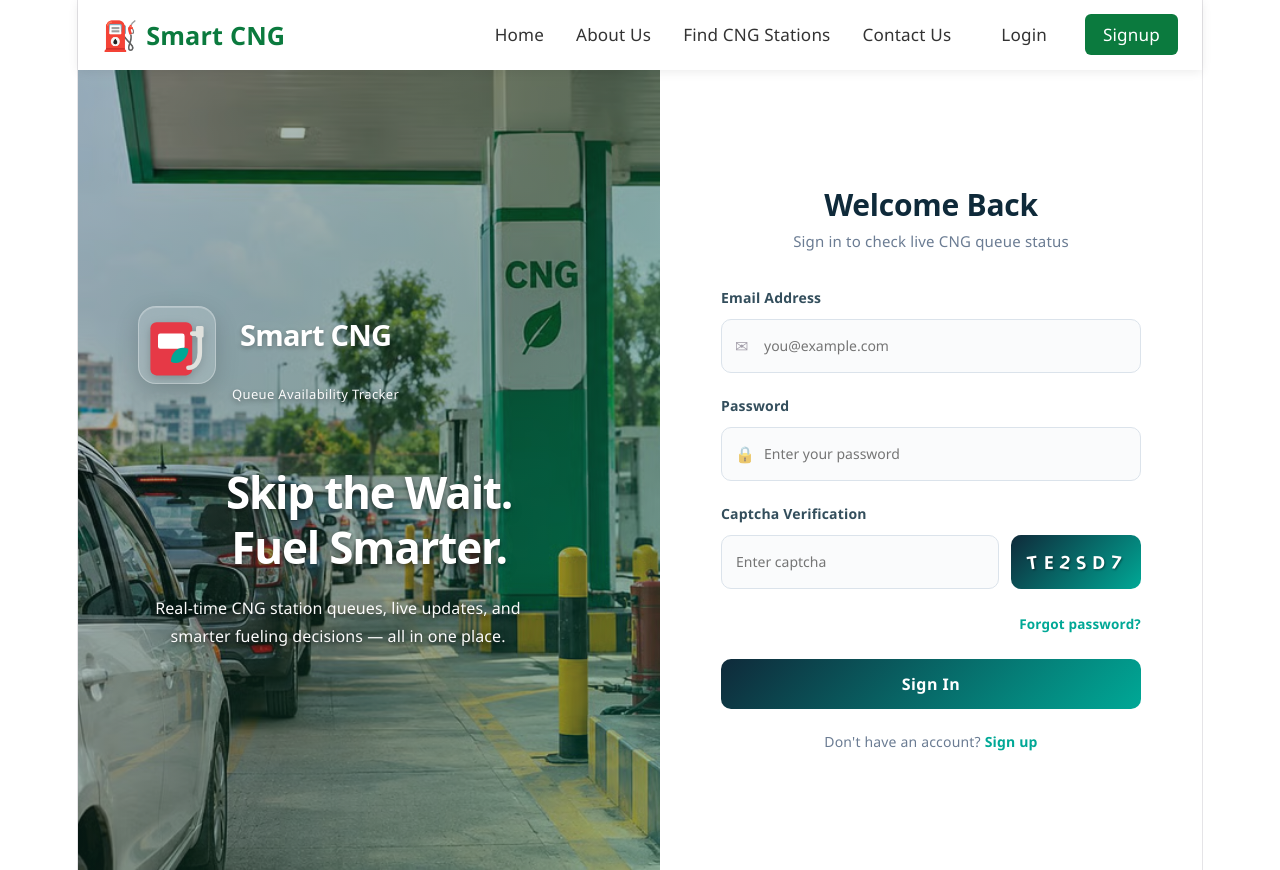
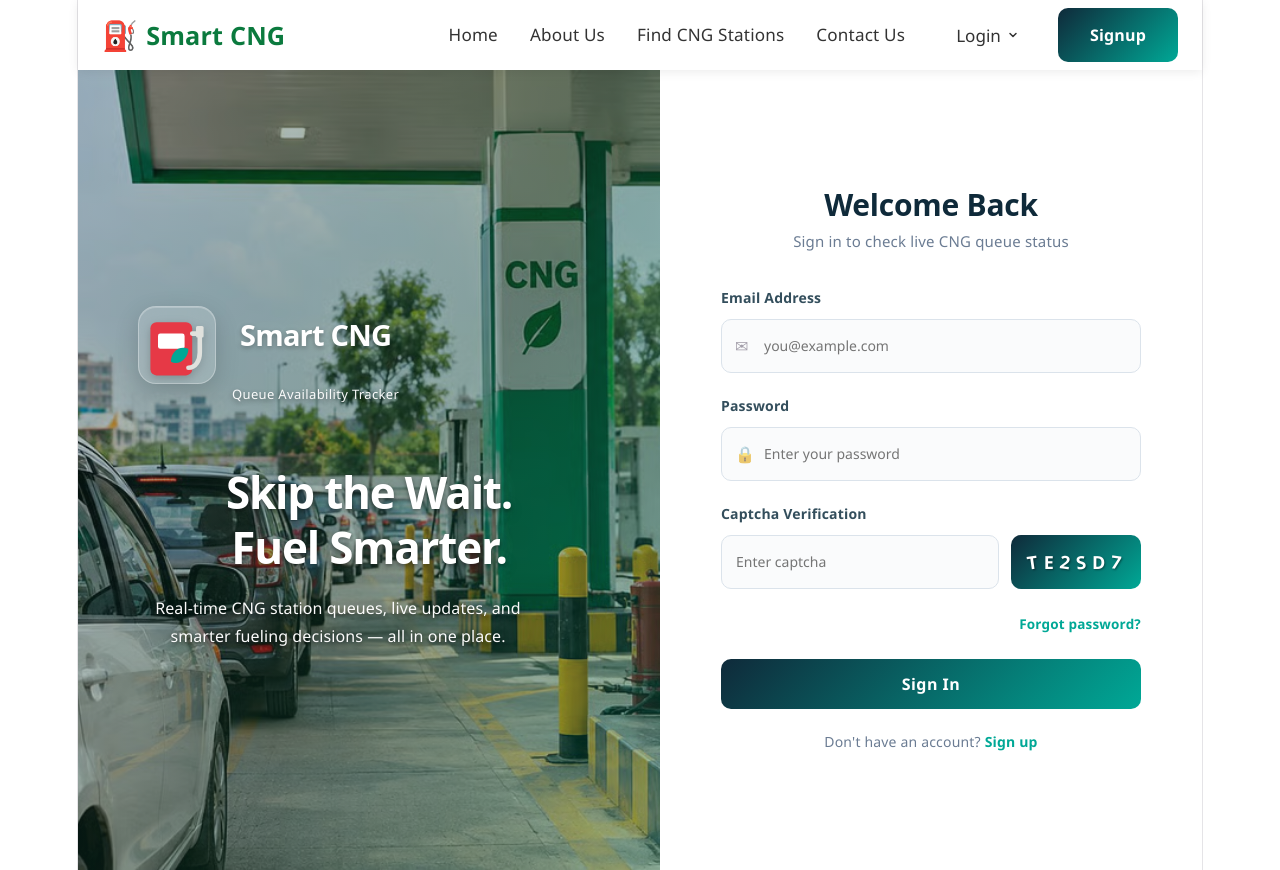
Before and after one commit to ghadagesupriya804/smart-cng-queue, a React (Vite) app: page /login in a window 1280 px wide. Built offline with nearby package versions, Linux system fonts and the light colour scheme.

Commit message:
Add Login button User & Admin

```diff
--- a/src/Pages/Header.jsx
+++ b/src/Pages/Header.jsx
@@ -1,23 +1,30 @@
 // Header.jsx
-import React, { useState } from "react";
+import React, { useState, useEffect, useRef } from "react";
 import { Link, useLocation } from "react-router-dom";
 import "../Styles/Header.css";
 
 const Header = () => {
   const [isMenuOpen, setIsMenuOpen] = useState(false);
+  const [showLoginMenu, setShowLoginMenu] = useState(false);
   const location = useLocation();
+  const dropdownRef = useRef();
+
+  // Close dropdown when clicking outside
+  useEffect(() => {
+    const handleClickOutside = (event) => {
+      if (dropdownRef.current && !dropdownRef.current.contains(event.target)) {
+        setShowLoginMenu(false);
+      }
+    };
+    document.addEventListener("mousedown", handleClickOutside);
+    return () => document.removeEventListener("mousedown", handleClickOutside);
+  }, []);
 
   const navLinks = [
     { name: "Home", path: "/" },
     { name: "About Us", path: "/about" },
     { name: "Find CNG Stations", path: "/find-stations" },
     { name: "Contact Us", path: "/contact" },
-  ];
-
-  const authLinks = [
-    { name: "Login", path: "/login" },
-    { name: "Signup", path: "/signup" },
-    // { name: "Forgot Password", path: "/forgot-password" },
   ];
 
   return (
@@ -57,19 +64,57 @@ const Header = () => {
           </ul>
 
           <ul className="auth-list">
-            {authLinks.map((link) => (
-              <li key={link.path}>
+
+            {/* --- NEW ATTRACTIVE LOGIN DROPDOWN --- */}
+            <li className="login-dropdown-container" ref={dropdownRef}>
+              <button
+                className={`login-btn ${showLoginMenu ? "active" : ""}`}
+                onClick={() => setShowLoginMenu(!showLoginMenu)}
+              >
+                <span>Login</span>
+                <svg className={`chevron ${showLoginMenu ? "rotate" : ""}`} width="12" height="12" viewBox="0 0 24 24" fill="none" stroke="currentColor" strokeWidth="3" strokeLinecap="round" strokeLinejoin="round">
+                  <polyline points="6 9 12 15 18 9"></polyline>
+                </svg>
+              </button>
+
+              {/* Dropdown Menu */}
+              <div className={`login-dropdown-menu ${showLoginMenu ? "show" : ""}`}>
                 <Link
-                  to={link.path}
-                  className={`auth-link ${
-                    location.pathname === link.path ? "active" : ""
-                  } ${link.name === "Signup" ? "btn-primary" : ""}`}
-                  onClick={() => setIsMenuOpen(false)}
+                  to="/login"
+                  className="dropdown-card"
+                  onClick={() => { setIsMenuOpen(false); setShowLoginMenu(false); }}
                 >
-                  {link.name}
+                  <div className="icon-wrapper user-icon">👤</div>
+                  <div className="text-wrapper">
+                    <strong>User Login</strong>
+                    <span>Access your dashboard</span>
+                  </div>
                 </Link>
-              </li>
-            ))}
+
+                <Link
+                  to="/admin"
+                  className="dropdown-card"
+                  onClick={() => { setIsMenuOpen(false); setShowLoginMenu(false); }}
+                >
+                  <div className="icon-wrapper admin-icon">🛡️</div>
+                  <div className="text-wrapper">
+                    <strong>Admin Login</strong>
+                    <span>Manage CNG stations</span>
+                  </div>
+                </Link>
+              </div>
+            </li>
+            {/* --- END LOGIN DROPDOWN --- */}
+
+            <li>
+              <Link
+                to="/signup"
+                className="btn-primary"
+                onClick={() => setIsMenuOpen(false)}
+              >
+                Signup
+              </Link>
+            </li>
           </ul>
         </nav>
       </div>
--- a/src/Styles/Header.css
+++ b/src/Styles/Header.css
@@ -1,4 +1,6 @@
 /* Header.css */
+
+/* --- GLOBAL HEADER --- */
 .header {
   position: sticky;
   top: 0;
@@ -17,7 +19,7 @@
   height: 70px;
 }
 
-/* Logo */
+/* --- LOGO --- */
 .logo {
   display: flex;
   align-items: center;
@@ -32,7 +34,7 @@
   font-size: 1.6rem;
 }
 
-/* Navigation */
+/* --- NAVIGATION --- */
 .nav {
   display: flex;
   align-items: center;
@@ -63,7 +65,7 @@
   color: #0b7a3e;
 }
 
-/* Auth Links */
+/* --- AUTH LINKS (Signup) --- */
 .auth-link {
   text-decoration: none;
   color: #333;
@@ -90,7 +92,128 @@
   color: #fff;
 }
 
-/* Hamburger */
+/* --- ATTRACTIVE LOGIN DROPDOWN --- */
+.login-dropdown-container {
+  position: relative;
+}
+
+.login-btn {
+  display: flex;
+  align-items: center;
+  gap: 6px;
+  background: transparent;
+  border: 1px solid transparent;
+  color: #333;
+  padding: 8px 14px;
+  border-radius: 6px;
+  font-size: 0.95rem;
+  font-weight: 500;
+  cursor: pointer;
+  transition: all 0.2s ease;
+  font-family: inherit;
+}
+
+.login-btn:hover,
+.login-btn.active {
+  color: #0b7a3e;
+  background: #f1f8f4;
+}
+
+.chevron {
+  transition: transform 0.3s ease;
+}
+
+.chevron.rotate {
+  transform: rotate(180deg);
+}
+
+/* Dropdown Menu Box */
+.login-dropdown-menu {
+  position: absolute;
+  top: calc(100% + 10px);
+  right: 0;
+  width: 260px;
+  background: #ffffff;
+  border-radius: 12px;
+  box-shadow: 0 10px 30px rgba(0, 0, 0, 0.12);
+  border: 1px solid #eee;
+  padding: 8px;
+  display: flex;
+  flex-direction: column;
+  gap: 4px;
+
+  /* Hidden State */
+  opacity: 0;
+  visibility: hidden;
+  transform: translateY(-10px);
+  transition: all 0.2s ease;
+  z-index: 100;
+}
+
+.login-dropdown-menu.show {
+  opacity: 1;
+  visibility: visible;
+  transform: translateY(0);
+}
+
+/* Dropdown Cards */
+.dropdown-card {
+  display: flex;
+  align-items: center;
+  gap: 12px;
+  padding: 12px;
+  border-radius: 8px;
+  text-decoration: none;
+  transition: all 0.2s ease;
+}
+
+.dropdown-card:hover {
+  background: #f8fbf9;
+}
+
+.icon-wrapper {
+  width: 36px;
+  height: 36px;
+  border-radius: 8px;
+  display: flex;
+  align-items: center;
+  justify-content: center;
+  font-size: 16px;
+  flex-shrink: 0;
+}
+
+.user-icon {
+  background: #e8f5e9;
+  color: #0b7a3e;
+}
+
+.admin-icon {
+  background: #fde8e8;
+  color: #e63946;
+}
+
+.text-wrapper {
+  display: flex;
+  flex-direction: column;
+}
+
+.text-wrapper strong {
+  color: #111;
+  font-size: 14px;
+  font-weight: 600;
+  margin-bottom: 2px;
+}
+
+.text-wrapper span {
+  color: #666;
+  font-size: 12px;
+}
+
+.dropdown-card:hover .text-wrapper strong {
+  color: #0b7a3e;
+}
+
+/* --- HAMBURGER (MOBILE) --- */
 .hamburger {
   display: none;
   flex-direction: column;
@@ -120,7 +243,7 @@
   transform: translateY(-8px) rotate(-45deg);
 }
 
-/* Responsive */
+/* --- RESPONSIVE --- */
 @media (max-width: 900px) {
   .hamburger {
     display: flex;
@@ -164,9 +287,28 @@
   }
 
   .nav-list a,
-  .auth-link {
+  .auth-link,
+  .login-btn {
     display: block;
+    width: 100%;
+    text-align: left;
     padding: 12px 8px;
+  }
+
+  .login-dropdown-menu {
+    position: static;
+    box-shadow: none;
+    border: none;
+    padding: 0 0 0 16px;
+    width: 100%;
+    display: none;
+    opacity: 1;
+    visibility: visible;
+    transform: none;
+  }
+
+  .login-dropdown-menu.show {
+    display: flex;
   }
 
   .auth-link.btn-primary {
```
